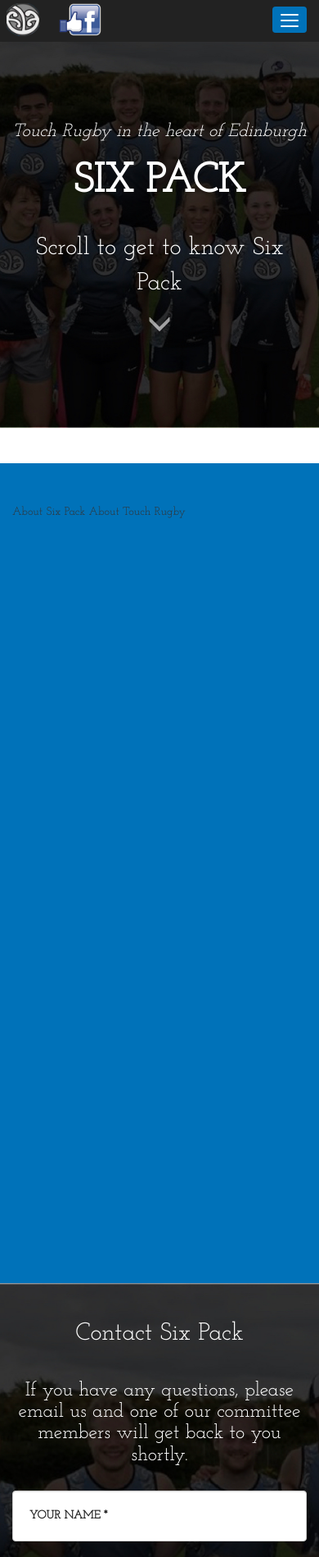
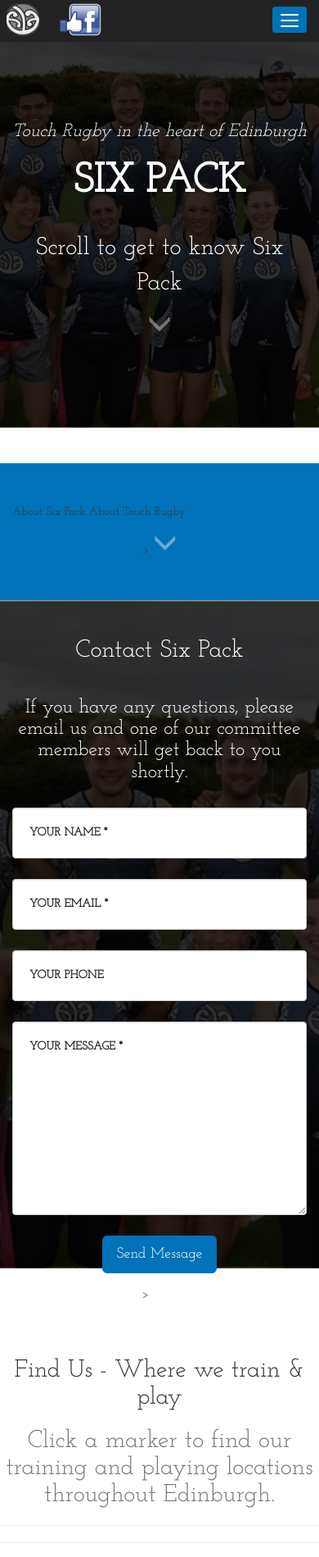
Before and after one commit to jwalkins/six_pack_touch, a PHP site: page / in a window 390 px wide. Shown: the top 1899 px of the page at 82% size. Run offline with PHP 8.4, Linux system fonts and the light colour scheme; some libraries are stand-ins or nearby versions.

Commit message:
Added down arrows

```diff
--- a/css/sytlesheet.css
+++ b/css/sytlesheet.css
@@ -17,6 +17,42 @@
 
 body {
   font-family: 'Josefin Slab', serif;
+}
+
+/* Blinking Arrow */
+.blink {
+    -webkit-animation-name: blinker;
+    -webkit-animation-duration: 2s;
+    -webkit-animation-timing-function: linear;
+    -webkit-animation-iteration-count: infinite;
+
+    -moz-animation-name: blinker;
+    -moz-animation-duration: 2s;
+    -moz-animation-timing-function: linear;
+    -moz-animation-iteration-count: infinite;
+
+    animation-name: blinker;
+    animation-duration: 2s;
+    animation-timing-function: linear;
+    animation-iteration-count: infinite;
+}
+
+@-moz-keyframes blinker {
+    0% { opacity: 1.0; }
+    50% { opacity: 0.0; }
+    100% { opacity: 1.0; }
+}
+
+@-webkit-keyframes blinker {
+    0% { opacity: 1.0; }
+    50% { opacity: 0.0; }
+    100% { opacity: 1.0; }
+}
+
+@keyframes blinker {
+    0% { opacity: 1.0; }
+    50% { opacity: 0.0; }
+    100% { opacity: 1.0; }
 }
 
 /* ==============================================
@@ -330,40 +366,6 @@ header a:visited {
 
 
 
-.blink {
-    -webkit-animation-name: blinker;
-    -webkit-animation-duration: 3s;
-    -webkit-animation-timing-function: linear;
-    -webkit-animation-iteration-count: infinite;
-
-    -moz-animation-name: blinker;
-    -moz-animation-duration: 3s;
-    -moz-animation-timing-function: linear;
-    -moz-animation-iteration-count: infinite;
-
-    animation-name: blinker;
-    animation-duration: 3s;
-    animation-timing-function: linear;
-    animation-iteration-count: infinite;
-}
-
-@-moz-keyframes blinker {
-    0% { opacity: 1.0; }
-    50% { opacity: 0.0; }
-    100% { opacity: 1.0; }
-}
-
-@-webkit-keyframes blinker {
-    0% { opacity: 1.0; }
-    50% { opacity: 0.0; }
-    100% { opacity: 1.0; }
-}
-
-@keyframes blinker {
-    0% { opacity: 1.0; }
-    50% { opacity: 0.0; }
-    100% { opacity: 1.0; }
-}
 /* ==============================================
   4. Header END
 ================================================*/
@@ -372,9 +374,27 @@ header a:visited {
   5. About
 ================================================*/
 #about {
-  height: 1000px;
+  height: 100%;
   background-color: #0072b9;
   padding: 50px 0;
+}
+
+
+section#about span.glyphicon{
+  font-size: 50px;
+}
+
+section#about a,
+section#about a:hover,
+section#about a:active,
+section#about a:visited {
+  color: #FFFFFF;
+}
+
+@media (max-width: 768px) {
+  section#about span.glyphicon{
+    font-size: 30px;
+  }
 }
 /* ==============================================
   5. About END
@@ -394,6 +414,7 @@ section#contact {
   background-size: cover;
   -o-background-size: cover;
   padding: 25px 0;
+  height: 100%;
 }
 section#contact .section-heading,
 section#contact .section-subheading {
@@ -453,6 +474,24 @@ section#contact .btn:hover {
   background-color: #FFFFFF;
   color: #000000
 }
+
+section#contact span.glyphicon{
+  font-size: 50px;
+}
+
+section#contact a,
+section#contact a:hover,
+section#contact a:active,
+section#contact a:visited {
+  color: #FFFFFF;
+}
+
+@media (max-width: 768px) {
+  section#contact span.glyphicon{
+    font-size: 30px;
+  }
+}
+
 /* ==============================================
   6. Contact Us END
 ================================================*/
@@ -475,6 +514,23 @@ section#find_us {
 @media (min-width: 768px) {
   #map-wrapper {
     margin: 0 3%;
+  }
+}
+
+section#find_us span.glyphicon{
+  font-size: 50px;
+}
+
+section#find_us a,
+section#find_us a:hover,
+section#find_us a:active,
+section#find_us a:visited {
+  color: #000000;
+}
+
+@media (max-width: 768px) {
+  section#find_us span.glyphicon{
+    font-size: 30px;
   }
 }
 
--- a/index.html
+++ b/index.html
@@ -65,9 +65,6 @@
                     <li>
                         <a class="page-scroll" href="#commitee">Committee</a>
                     </li>
-                    <li>
-
-                    </li>
                 </ul>
             </div>
             <!-- /.navbar-collapse -->
@@ -94,6 +91,9 @@
         <div class="container-fluid">
             <p>About Six Pack
             About Touch Rugby</p>
+        </div>
+        <div class="col-lg-12 text-center">>
+            <a class="page-scroll" href="#contact" title="Down to About Six Pack Touch"><span class="blink glyphicon glyphicon-menu-down" aria-hidden="true"></span></a>
         </div>
     </section>
 
@@ -135,6 +135,10 @@
                                 <div id="success"></div>
                                 <button type="submit" class="btn btn-lg btn-msg">Send Message</button>
                             </div>
+                            <div class="clearfix"></div>
+                            <div class="col-lg-12 text-center">>
+                                <a class="page-scroll" href="#find_us" title="Down to About Six Pack Touch"><span class="blink glyphicon glyphicon-menu-down" aria-hidden="true"></span></a>
+                            </div>
                         </div>
                     </form>
                 </div>
@@ -155,6 +159,9 @@
         <div id="map-wrapper">
             <div id="map-canvas" class="mapping">
             </div>
+        </div>
+        <div class="col-lg-12 text-center">>
+            <a class="page-scroll" href="#commitee" title="Down to About Six Pack Touch"><span class="blink glyphicon glyphicon-menu-down" aria-hidden="true"></span></a>
         </div>
     </section>
 
```
